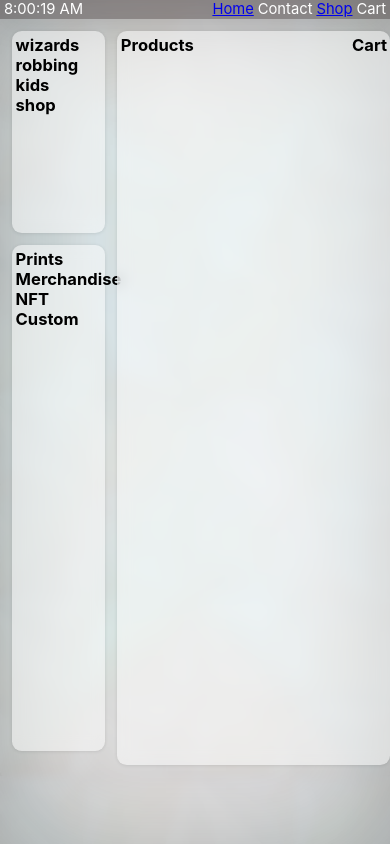
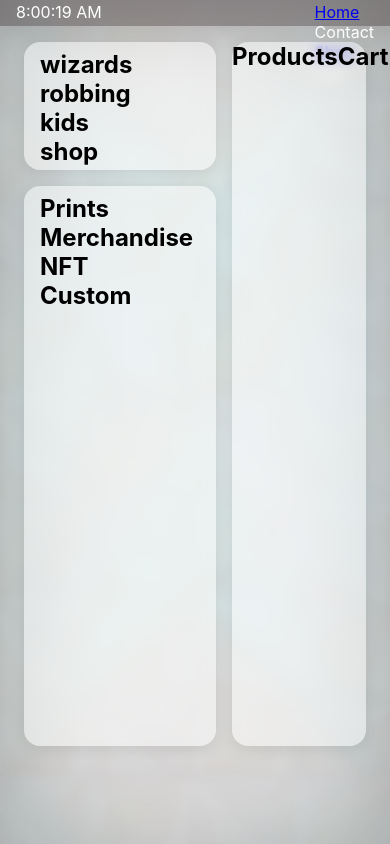
Before and after one commit to mrsashemi/WizardGram, a React (Create React App) app: page /shop in a window 390 px wide. Built offline with nearby package versions, Linux system fonts and the light colour scheme.

Commit message:
Add media queries to reformat size for different screen widths

```diff
--- a/src/App.css
+++ b/src/App.css
@@ -1,38 +1,60 @@
-.App {
-  text-align: center;
+:root {
+  /*background*/
+  --background-grid-columns: repeat(6, 1fr);
+
+  /*home page (may be used site-wide) */
+  --large-app-dimension: 16rem;
+  --larger-app-width: 24rem;
+  --small-app-dimension: 8rem;
+  --wrk-title-font-size: 3em;
+  --today-weather-font-size: 0.6em;
+  --today-weather-margin-top: 2rem;
+  --weather-icon-height: 3rem;
+  --app-visibility: visibile;
+  --shop-app-title-size: 1em;
+  --analog-clock-position: translateX(2.6rem);
+  --home-page-apps-gap: 1.5rem;
+  --home-page-apps-margin-top: 1.5rem;
+  --home-page-apps-margin-left: 1.5rem;
+  --main-apps-container-width: 50%;
+  --main-apps-container-height: 50%;
+  --apps-border-radius: 1.5rem;
+
+  /*top nav bar*/
+  --top-bar-links-dislpay: flex;
+
+  /*shop page*/
+  --shop-product-links-height: 35rem;
+  --shop-product-list-height: calc(var(--large-app-dimension) + var(--home-page-apps-gap) + var(--shop-product-links-height));
+  --shop-product-list-width: calc(100vw - var(--larger-app-width) - var(--home-page-apps-gap) - (2 * var(--home-page-apps-margin-left)));
 }
 
-.App-logo {
-  height: 40vmin;
-  pointer-events: none;
-}
+@media all and (max-width: 500px) {
+  :root {
+     /*background*/
+    --background-grid-columns: repeat(2, 1fr);
 
-@media (prefers-reduced-motion: no-preference) {
-  .App-logo {
-    animation: App-logo-spin infinite 20s linear;
+    /*home page (may be used site-wide) */
+    --large-app-dimension: 8rem;
+    --larger-app-width: 12rem;
+    --small-app-dimension: 4rem;
+    --wrk-title-font-size: 1.5em;
+    --today-weather-font-size: 0.3em;
+    --today-weather-margin-top: 0.5rem;
+    --weather-icon-height: 1.5rem;
+    --app-visibility: hidden;
+    --shop-app-title-size: 0.5em;
+    --analog-clock-position: translateX(1.3rem);
+    --home-page-apps-gap: 1rem;
+    --home-page-apps-margin-top: 1rem;
+    --home-page-apps-margin-left: 1.5rem;
+    --main-apps-container-width: 90%;
+    --main-apps-container-height: 25%;
+    --apps-border-radius: 1rem;
+
+    /*top nav bar*/
+    --top-bar-links-dislpay: block;
+
+    /*shop page*/
   }
 }
-
-.App-header {
-  background-color: #282c34;
-  min-height: 100vh;
-  display: flex;
-  flex-direction: column;
-  align-items: center;
-  justify-content: center;
-  font-size: calc(10px + 2vmin);
-  color: white;
-}
-
-.App-link {
-  color: #61dafb;
-}
-
-@keyframes App-logo-spin {
-  from {
-    transform: rotate(0deg);
-  }
-  to {
-    transform: rotate(360deg);
-  }
-}
--- a/src/components/backgrounds/portal/portal.js
+++ b/src/components/backgrounds/portal/portal.js
@@ -1,12 +1,22 @@
 import React, { useEffect, useState } from "react";
-import '../stylesheets/portal.css'
+import '../stylesheets/portal.css';
 import uniqid from 'uniqid';
+import { useWindowSize } from '../../../hooks/windowsize';
 
 export function PortalBackground(props) {
-    const [portalSquares] = useState(Array.apply(null, Array(24)).map(() => {return {id: uniqid}}))
-    const [portalOpacity, setPortalOpacity] = useState(props.opacityRange/255)
-    const [portalPointerEvents, setPortalPointerEvents] = useState('auto')
-    const [portalVisibility, setPortalVisibility] = useState('none')
+    const windowSize = useWindowSize();
+    const [portalSquares, setPortalSquares] = useState(Array.apply(null, Array(24)).map(() => {return {id: uniqid}}));
+    const [portalOpacity, setPortalOpacity] = useState(props.opacityRange/255);
+    const [portalPointerEvents, setPortalPointerEvents] = useState('auto');
+    const [portalVisibility, setPortalVisibility] = useState('none');
+
+    useEffect(() => {
+        if (windowSize.width < 500) {
+            setPortalSquares(() => Array.apply(null, Array(8)).map(() => {return {id: uniqid}}))
+        } else {
+            setPortalSquares(() => Array.apply(null, Array(24)).map(() => {return {id: uniqid}}))
+        }
+    }, [windowSize])
 
 
 
--- a/src/components/backgrounds/stylesheets/portal.css
+++ b/src/components/backgrounds/stylesheets/portal.css
@@ -1,7 +1,7 @@
 #portalGlow {
     position: absolute;
-    width: 100vw;
-    height: 100vh;
+    width: 100%;
+    height: 100%;
     background-image: url('/src/components/backgrounds/background-images/portalglow.jpg');
     background-size: contain;
     z-index: -5;
@@ -30,13 +30,13 @@
 
 #portalGlow2 {
     position: absolute;
-    width: 100vw;
-    height: 100vh;
+    width: 100%;
+    height: 100%;
     background-image: url('/src/components/backgrounds/background-images/portalglow2.jpg');
     background-size: contain;
     z-index: -3;
     display: grid;
-    grid-template-columns: repeat(6, 1fr);
+    grid-template-columns: var(--background-grid-columns)
 }
 
 #portalGlow2 .animate {
@@ -71,13 +71,13 @@
 
 #portalContainer {
     position: absolute;
-    width: 100vw;
-    height: 100vh;
+    width: 100%;
+    height: 100%;
     background-image: url('/src/components/backgrounds/background-images/portal.jpg');
     background-size: contain;
     z-index: -1;
     display: grid;
-    grid-template-columns: repeat(6, 1fr);
+    grid-template-columns: var(--background-grid-columns);
 }
 
 #colorrange {
@@ -87,8 +87,8 @@
 
 #whiteGlassBackground {
     position: absolute;
-    width: 100vw;
-    height: 100vh;
+    width: 100%;
+    height: 100%;
     z-index: 0;
     /* From https://css.glass */
     background: rgb(255, 255, 255, 0.75);
@@ -96,3 +96,17 @@
     backdrop-filter: blur(5px);
     -webkit-backdrop-filter: blur(5px);
 }
+
+.slider {
+    position: absolute;
+    z-index: 4;
+    width: 100%;
+    display: flex;
+    justify-content: center;
+    transform: translateY(0.25rem);
+    pointer-events: none;
+}
+
+.slider > input {
+    pointer-events: auto;
+}
--- a/src/components/top-nav-bar/stylesheet/topbar.css
+++ b/src/components/top-nav-bar/stylesheet/topbar.css
@@ -1,26 +1,32 @@
 #topBarContainer {
-    width: 100vw;
-    height: 2.25vh;
+    width: 100%;
+    height: 1.5rem;
     display: flex;
     flex-direction: row;
     position: relative;
     pointer-events: auto;
     justify-content: space-between;
     color: white;
-    font-size: 1.75vh;
     /* From https://css.glass */
     background: rgba(23, 13, 13, 0.3);
     box-shadow: 0 4px 30px rgba(0, 0, 0, 0.1);
     backdrop-filter: blur(6.6px);
     -webkit-backdrop-filter: blur(6.6px);
+    padding-top: 0.1rem;
 }
 
 .topBarLinks {
-    display: flex;
-    gap: 1vw;
-    margin-right: 1vw;
+    display: var(--top-bar-links-dislpay);
+    gap: 1.5rem;
+    margin-right: 1rem;
+    font-size: 1em;
 }
 
 #clock {
-    margin-left: 1vw;
+    font-size: 1em;
+    margin-left: 1rem;
 }
+
+.visibilityQueries {
+    visibility: var(--app-visibility)
+}
--- a/src/components/top-nav-bar/topbar.js
+++ b/src/components/top-nav-bar/topbar.js
@@ -11,9 +11,9 @@ export function TopNavBar() {
                 <Link to='/'>
                     <div>Home</div>
                 </Link>
-                <div>About</div>
+                    <div className="visibilityQueries">About</div>
                 <Link to='/shop'>
-                    <div>Shop</div>
+                    <div className="visibilityQueries">Shop</div>
                 </Link>
             </div>
         </div>
--- /dev/null
+++ b/src/hooks/windowsize.js
@@ -0,0 +1,28 @@
+import { useEffect, useState } from 'react';
+
+//custom hook to check windowsize imported from StackOverflow
+export function useWindowSize() {
+    // Initialize state with undefined width/height so server and client renders match
+    // Learn more here: https://joshwcomeau.com/react/the-perils-of-rehydration/
+    const [windowSize, setWindowSize] = useState({
+      width: undefined,
+      height: undefined,
+    });
+    useEffect(() => {
+      // Handler to call on window resize
+      function handleResize() {
+        // Set window width/height to state
+        setWindowSize({
+          width: window.innerWidth,
+          height: window.innerHeight,
+        });
+      }
+      // Add event listener
+      window.addEventListener("resize", handleResize);
+      // Call handler right away so state gets updated with initial window size
+      handleResize();
+      // Remove event listener on cleanup
+      return () => window.removeEventListener("resize", handleResize);
+    }, []); // Empty array ensures that effect is only run on mount
+    return windowSize;
+}
--- a/src/pages/shoppage/stylesheet/shoppage.css
+++ b/src/pages/shoppage/stylesheet/shoppage.css
@@ -1,31 +1,36 @@
+#shopPageContainer {
+    width: 100%;
+    height: 100%;
+}
+
 #shopPageBodyContainer {
     display: flex;
-    margin-top: 3vmin;
-    margin-left: 3vmin;
-    gap: 3vmin;
+    margin-top: var(--home-page-apps-margin-top);
+    margin-left: var(--home-page-apps-margin-left);
+    gap: var(--home-page-apps-gap);
 }
 
 #shopNavContainer {
     display: flex;
     flex-direction: column;
-    gap: 3vmin;
+    gap: var(--home-page-apps-gap);
 }
 
 #shopHeaderContainer {
-    height: 24vh;
-    width: 24vw;
+    height: var(--large-app-dimension);
+    width: var(--larger-app-width);
     /* From https://css.glass */
     background: rgb(255, 255, 255, 0.5);
-    box-shadow: 0 0.15vmin 1vmin rgba(0, 0, 0, 0.1);
+    box-shadow: 0 0.15rem 1rem rgba(0, 0, 0, 0.1);
     backdrop-filter: blur(6.5px);
     -webkit-backdrop-filter: blur(6.5px);
-    border-radius: 2.5vmin;
+    border-radius: var(--apps-border-radius);
 }
 
 .shopTitleContainer {
-    transform: translateX(1vmin) translateY(1vmin);
-    height: 24vh;
-    width: 24vw;
+    transform: translateX(1rem) translateY(0.5rem);
+    height: var(--large-app-dimension);
+    width: var(--larger-app-width);
     display: flex;
     flex-direction: column;
     align-items: flex-start;
@@ -34,26 +39,26 @@
 
 .shopTitle {
     color: black;
-    font-size: 4.25vmin;
+    font-size: var(--wrk-title-font-size);
     margin: 0;
     padding: 0;
 }
 
 #shopLinksContainer {
-    height: 60vh;
-    width: 24vw;
+    height: var(--shop-product-links-height);
+    width: var(--larger-app-width);
     /* From https://css.glass */
     background: rgb(255, 255, 255, 0.5);
-    box-shadow: 0 0.15vmin 1vmin rgba(0, 0, 0, 0.1);
+    box-shadow: 0 0.15rem 1rem rgba(0, 0, 0, 0.1);
     backdrop-filter: blur(6.5px);
     -webkit-backdrop-filter: blur(6.5px);
-    border-radius: 2.5vmin;
+    border-radius: var(--apps-border-radius);
 }
 
 .shopProductLinks {
-    transform: translateX(1vmin) translateY(1vmin);
-    height: 60vh;
-    width: 24vw;
+    transform: translateX(1rem) translateY(0.5rem);
+    height: var(--shop-product-links-height);
+    width: var(--larger-app-width);
     display: flex;
     flex-direction: column;
     align-items: flex-start;
@@ -62,37 +67,36 @@
 
 .productLink {
     color: black;
-    font-size: 4.25vmin;
+    font-size: var(--wrk-title-font-size);
     margin: 0;
     padding: 0;
 }
 
 #shopProductListContainer {
-    height: 87vh;
-    width: 70vw;
+    height: var(--shop-product-list-height);
+    width: var(--shop-product-list-width);
     /* From https://css.glass */
     background: rgb(255, 255, 255, 0.5);
-    box-shadow: 0 0.15vmin 1vmin rgba(0, 0, 0, 0.1);
+    box-shadow: 0 0.15rem 1rem rgba(0, 0, 0, 0.1);
     backdrop-filter: blur(6.5px);
     -webkit-backdrop-filter: blur(6.5px);
-    border-radius: 2.5vmin;
+    border-radius: var(--apps-border-radius);
 }
 
 .shopProductList {
-    transform: translateX(1vmin) translateY(1vmin);
-    height: 87vh;
-    width: 70vw;
+    height: 100%;
+    width: 100%;
 }
 
 .headerAndCart {
-    width: 97.5%;
+    width: var(--shop-product-list-width);
     display: flex;
-    justify-content: space-between;
+    justify-content: space-around;
 }
 
 .productHeader {
     color: black;
-    font-size: 4.25vmin;
+    font-size: var(--wrk-title-font-size);
     margin: 0;
     padding: 0;
 }
```
Also changed, not shown: src/components/backgrounds/portal/portal-glow.js (+12 -1 lines), src/components/home-body/primary-apps/analogclock.js (+23 -3 lines), src/pages/homepage/stylesheet/homepage.css (+106 -95 lines).
